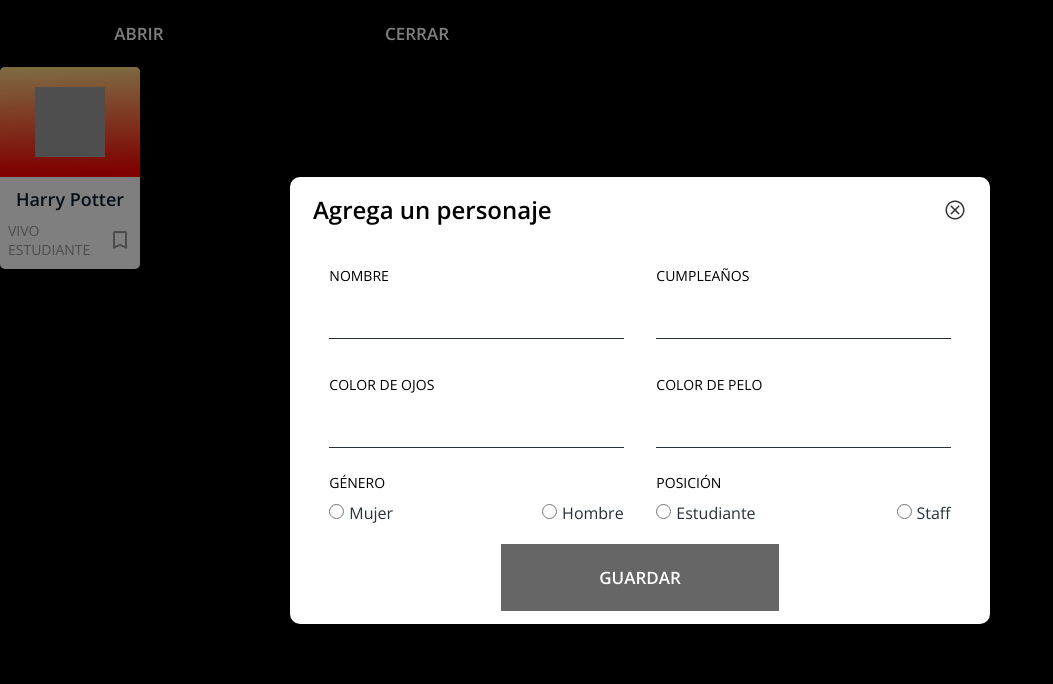
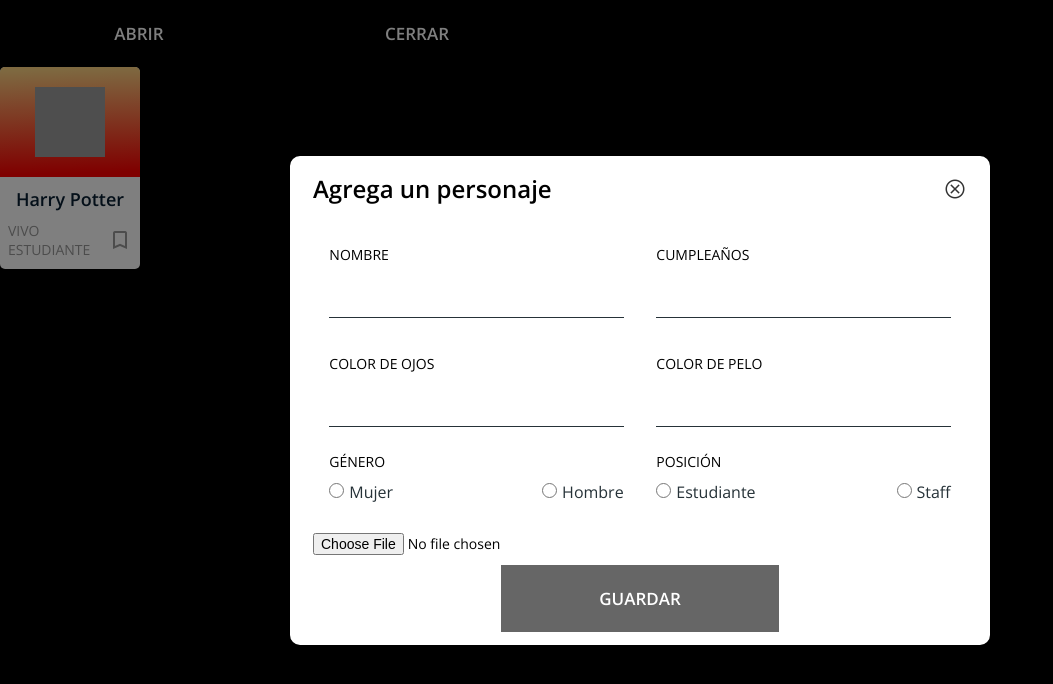
Before and after one commit to JairEscamilla/Harry-Potter, a React (Vite) app: page / in a window 1280 px wide. Both pictures are taken after a click on the button "ABRIR". Shown: the top 684 px of the page, without its empty margins (0-1053 px from the left). Built offline with nearby package versions, Linux system fonts and the light colour scheme; grey boxes are pictures that could not be loaded.

Commit message:
Added picture field

```diff
--- a/src/App.jsx
+++ b/src/App.jsx
@@ -15,6 +15,7 @@ function App() {
     pelo: '',
     genero: '',
     posicion: '',
+    fotografia: '',
   })
 
   const handleFormChange = (event) => {
@@ -22,6 +23,16 @@ function App() {
     setForm({
       ...form,
       [target.name]: target.value,
+    })
+  }
+
+  const handleFileChange = (event) => {
+    const file = event.target.files[0]
+    const pictureUrl = URL.createObjectURL(file)
+
+    setForm({
+      ...form,
+      fotografia: pictureUrl,
     })
   }
 
@@ -93,6 +104,24 @@ function App() {
             </div>
           </div>
 
+          <input
+            type="file"
+            name="picture"
+            id="picture"
+            onChange={handleFileChange}
+            multiple={false}
+            style={{ width: '100%' }}
+            className="character-picture"
+          />
+
+          {form.fotografia.length > 0 ? (
+            <img
+              className="character-picture"
+              src={form.fotografia}
+              alt="Foto"
+            />
+          ) : null}
+
           <Button type="submit">Guardar</Button>
         </form>
       </Modal>
--- a/src/components/RadioButton/RadioButton.jsx
+++ b/src/components/RadioButton/RadioButton.jsx
@@ -1,4 +1,5 @@
 import React from 'react'
+import './RadioButton.sass'
 
 export const RadioButton = ({ name, id, value, onChange }) => {
   return (
@@ -9,8 +10,11 @@ export const RadioButton = ({ name, id, value, onChange }) => {
         id={id}
         value={value}
         onChange={onChange}
+        className="radio__button"
       />
-      <label htmlFor={id}>{value}</label>
+      <label htmlFor={id} className="radio__label">
+        {value}
+      </label>
     </div>
   )
 }
--- a/src/components/RadioButton/RadioButton.sass
+++ b/src/components/RadioButton/RadioButton.sass
@@ -0,0 +1,11 @@
+@import "../../variables"
+
+.radio__label
+    color: #263238
+    font-size: 16px
+
+.radio__button
+    width: 15px
+    height: 15px
+    accent-color: $purple
+    margin-right: 5px
--- a/src/index.sass
+++ b/src/index.sass
@@ -31,12 +31,6 @@ body
     display: flex
     justify-content: space-between
     margin-bottom: 20px
-    label
-        color: #263238
-        font-size: 16px
 
-    input
-        width: 15px
-        height: 15px
-        accent-color: $purple
-        margin-right: 5px
+.character-picture
+    margin: 10px 0
```
